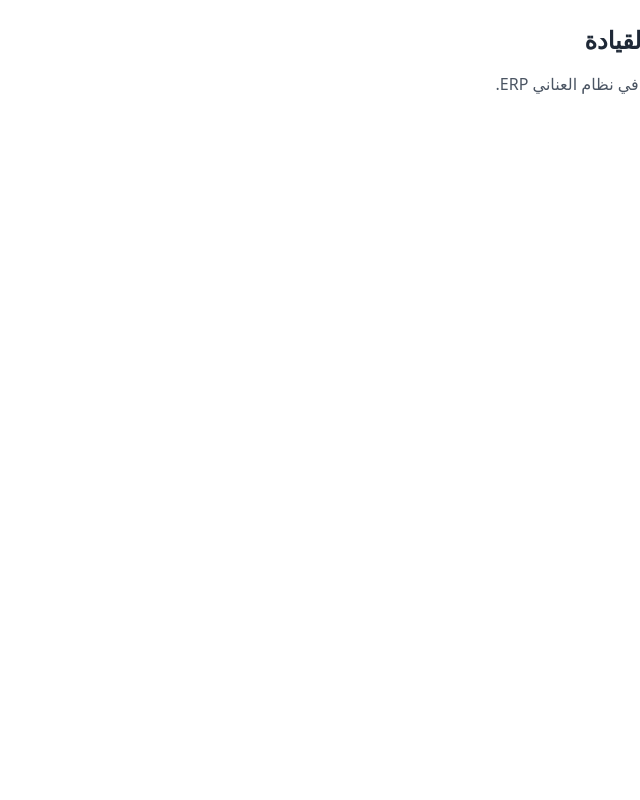
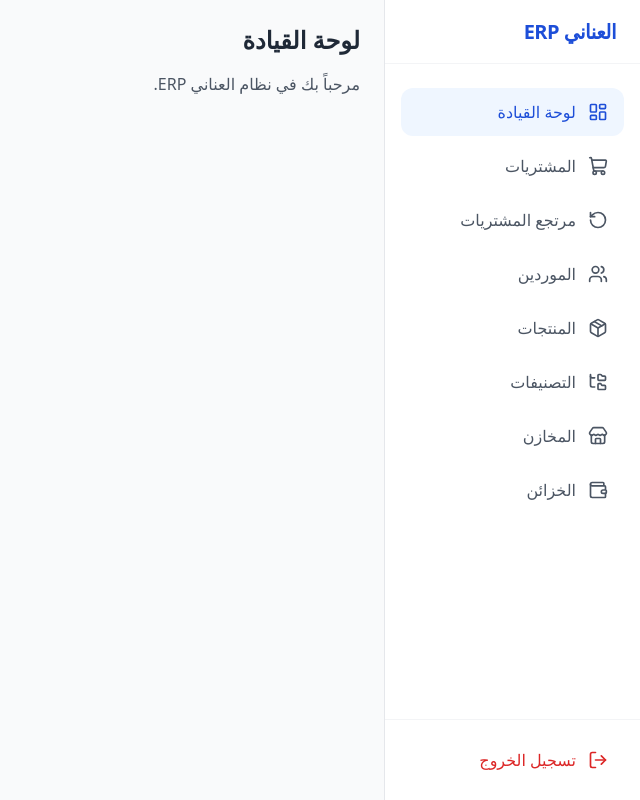
Before and after one commit to a7med3nany/al3nany-erp, a React (Vite) app: page / in a window 1280 px wide. Shown: the whole page, without its empty margins (640-1280 px from the left). Built offline with nearby package versions, Linux system fonts and the light colour scheme; no server answers; sample sign-in values are in the browser's storage.

Commit message:
Refactor routing structure for protected routes

```diff
--- a/src/App.tsx
+++ b/src/App.tsx
@@ -49,13 +49,8 @@ export function App() {
       setAuthReady(true);
     });
 
-    const timer = setTimeout(() => {
-      setAuthReady(true);
-    }, 2000);
-
     return () => {
       unsubscribe();
-      clearTimeout(timer);
     };
   }, [setUser, setAuthReady]);
 
@@ -72,7 +67,9 @@ export function App() {
       <Routes>
         <Route path="/login" element={<Login />} />
 
-        <Route element={<ProtectedRoute><MainLayout /></ProtectedRoute>}>
+        {/* Protected Routes Wrapper */}
+        <Route element={<ProtectedRoute />}>
+          <Route element={<MainLayout />}>
             <Route path="/" element={<Dashboard />} />
 
             {/* Master Data Routes */}
@@ -92,6 +89,7 @@ export function App() {
             <Route path="/purchases/return" element={<PurchaseReturn />} />
             <Route path="/purchases/:id" element={<PurchaseDetails />} />
           </Route>
+        </Route>
 
         <Route path="*" element={<Navigate to="/" replace />} />
       </Routes>
```
Lines whose indentation alone changed are shown as unchanged.
